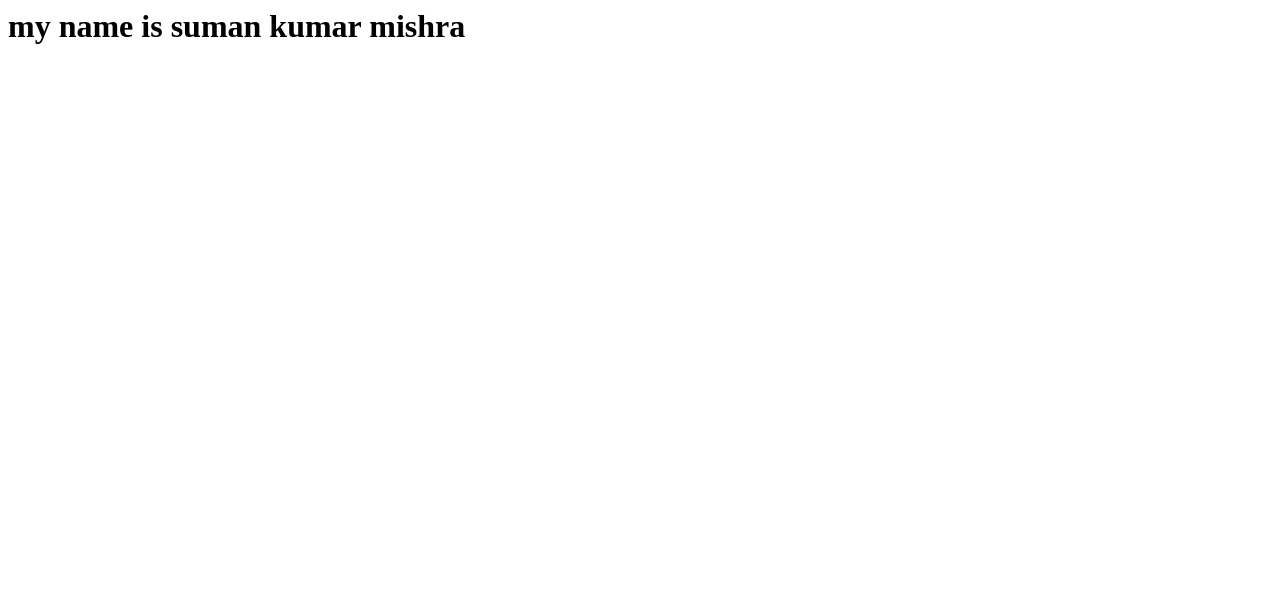
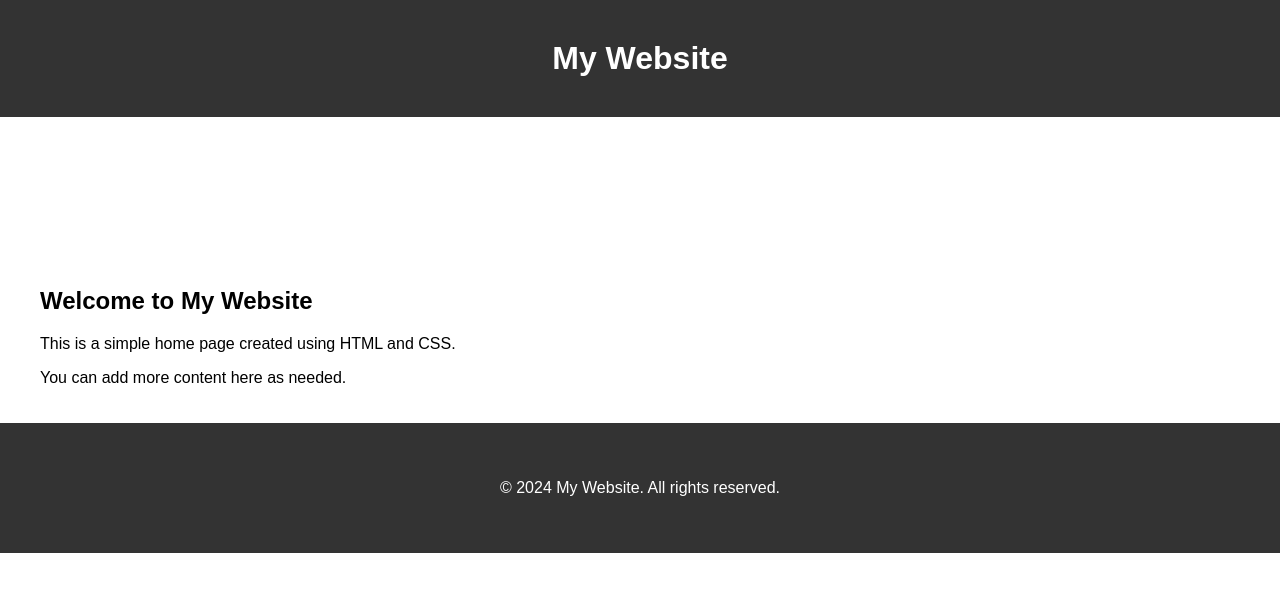
Before and after one commit to kmsuman2705/jenkinstraining2024first, a plain HTML site: page index.html in a window 1280 px wide. Drawn offline with Linux system fonts and the light colour scheme.

Commit message:
new features

```diff
--- a/index.html
+++ b/index.html
@@ -1 +1,102 @@
-<h1> my name is suman kumar mishra </h1>
+<!DOCTYPE html>
+<html lang="en">
+<head>
+<meta charset="UTF-8">
+<meta name="viewport" content="width=device-width, initial-scale=1.0">
+<title>Home Page</title>
+<style>
+/* Global Styles */
+body {
+    margin: 0;
+    padding: 0;
+    font-family: Arial, sans-serif;
+}
+
+.container {
+    max-width: 1200px;
+    margin: 0 auto;
+    padding: 20px;
+}
+
+/* Header Styles */
+header {
+    background-color: #333;
+    color: #fff;
+    padding: 20px 0;
+    text-align: center;
+}
+
+header h1 {
+    margin: 0;
+}
+
+/* Navigation Styles */
+nav {
+    text-align: center;
+    margin-top: 20px;
+}
+
+nav ul {
+    list-style-type: none;
+    padding: 0;
+}
+
+nav ul li {
+    display: inline;
+    margin-right: 20px;
+}
+
+nav ul li a {
+    color: #fff;
+    text-decoration: none;
+}
+
+/* Main Content Styles */
+.main-content {
+    margin-top: 20px;
+}
+
+/* Footer Styles */
+footer {
+    background-color: #333;
+    color: #fff;
+    padding: 20px 0;
+    text-align: center;
+}
+</style>
+</head>
+<body>
+
+<header>
+    <div class="container">
+        <h1>My Website</h1>
+    </div>
+</header>
+
+<nav>
+    <div class="container">
+        <ul>
+            <li><a href="#">Home</a></li>
+            <li><a href="#">About</a></li>
+            <li><a href="#">Services</a></li>
+            <li><a href="#">Contact</a></li>
+        </ul>
+    </div>
+</nav>
+
+<div class="main-content">
+    <div class="container">
+        <h2>Welcome to My Website</h2>
+        <p>This is a simple home page created using HTML and CSS.</p>
+        <p>You can add more content here as needed.</p>
+    </div>
+</div>
+
+<footer>
+    <div class="container">
+        <p>&copy; 2024 My Website. All rights reserved.</p>
+    </div>
+</footer>
+
+</body>
+</html>
```
